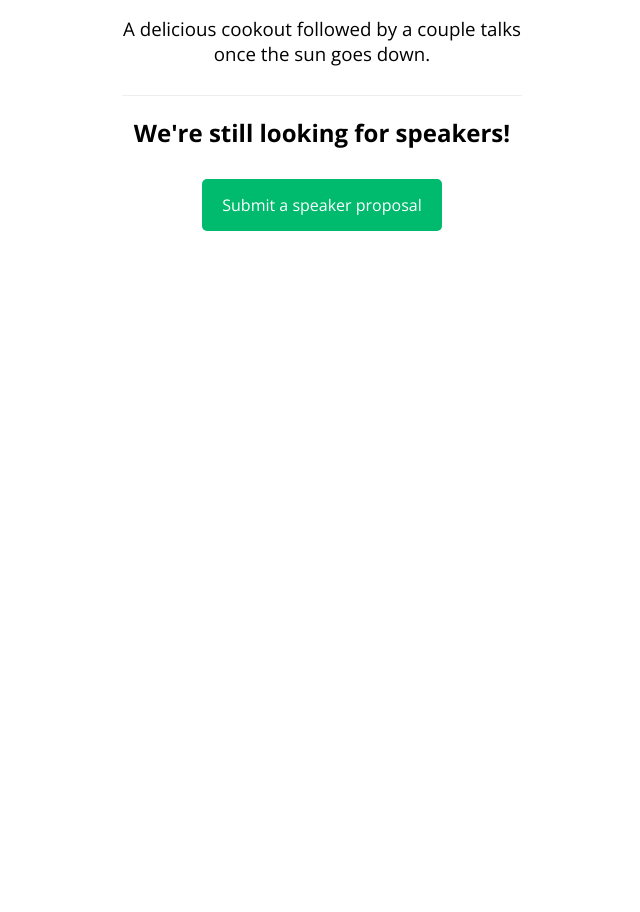
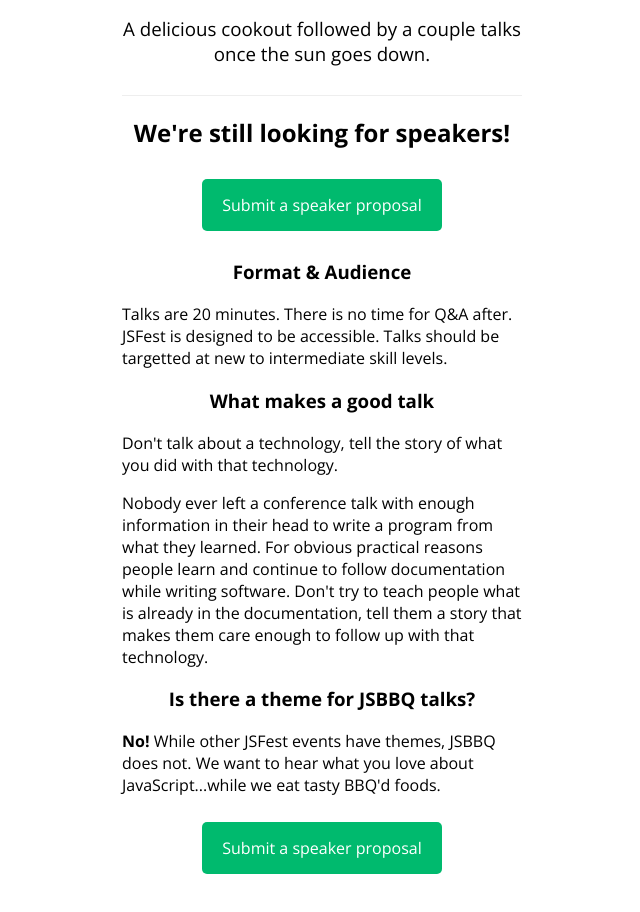
Before and after one commit to jessepollak/jsbbq, a website: page index.html in a window 1280 px wide. Shown: the part 544-1456 px from the top of the page, without its empty margins (318-958 px from the left). Before the commit the page ends 835 px from the top, so only its background shows below. Drawn offline with nearby package versions, Linux system fonts and the light colour scheme.

Commit message:
adds speaker description

```diff
--- a/index.html
+++ b/index.html
@@ -16,6 +16,16 @@
         <div class="content">
             <h2>We're still looking for speakers!</h2>
             <a class="button" href="https://github.com/jsfest/oakland-cfp" target="_blank">Submit a speaker proposal</a>
+            <div class="speaker-description">
+                <h3>Format &amp; Audience</h3>
+                <p>Talks are 20 minutes. There is no time for Q&A after. JSFest is designed to be accessible. Talks should be targetted at new to intermediate skill levels.</p>
+                <h3>What makes a good talk</h3>
+                <p>Don't talk about a technology, tell the story of what you did with that technology.</p>
+                <p>Nobody ever left a conference talk with enough information in their head to write a program from what they learned. For obvious practical reasons people learn and continue to follow documentation while writing software. Don't try to teach people what is already in the documentation, tell them a story that makes them care enough to follow up with that technology.</p>
+                <h3>Is there a theme for JSBBQ talks?</h3>
+                <p><b>No!</b> While other JSFest events have themes, JSBBQ does not. We want to hear what you love about JavaScript...while we eat tasty BBQ'd foods.</p>
+            </div>
+            <a class="button" href="https://github.com/jsfest/oakland-cfp" target="_blank">Submit a speaker proposal</a>
         </div>
     </div>
 </body>
--- a/src/scss/main.scss
+++ b/src/scss/main.scss
@@ -51,6 +51,11 @@
     }
 }
 
+.speaker-description {
+    h3 { font-weight: bold; }
+    p { text-align: left; }
+}
+
 h3 {
     font-weight: 500;
 }
```
Also changed, not shown: build/css/main.css.
